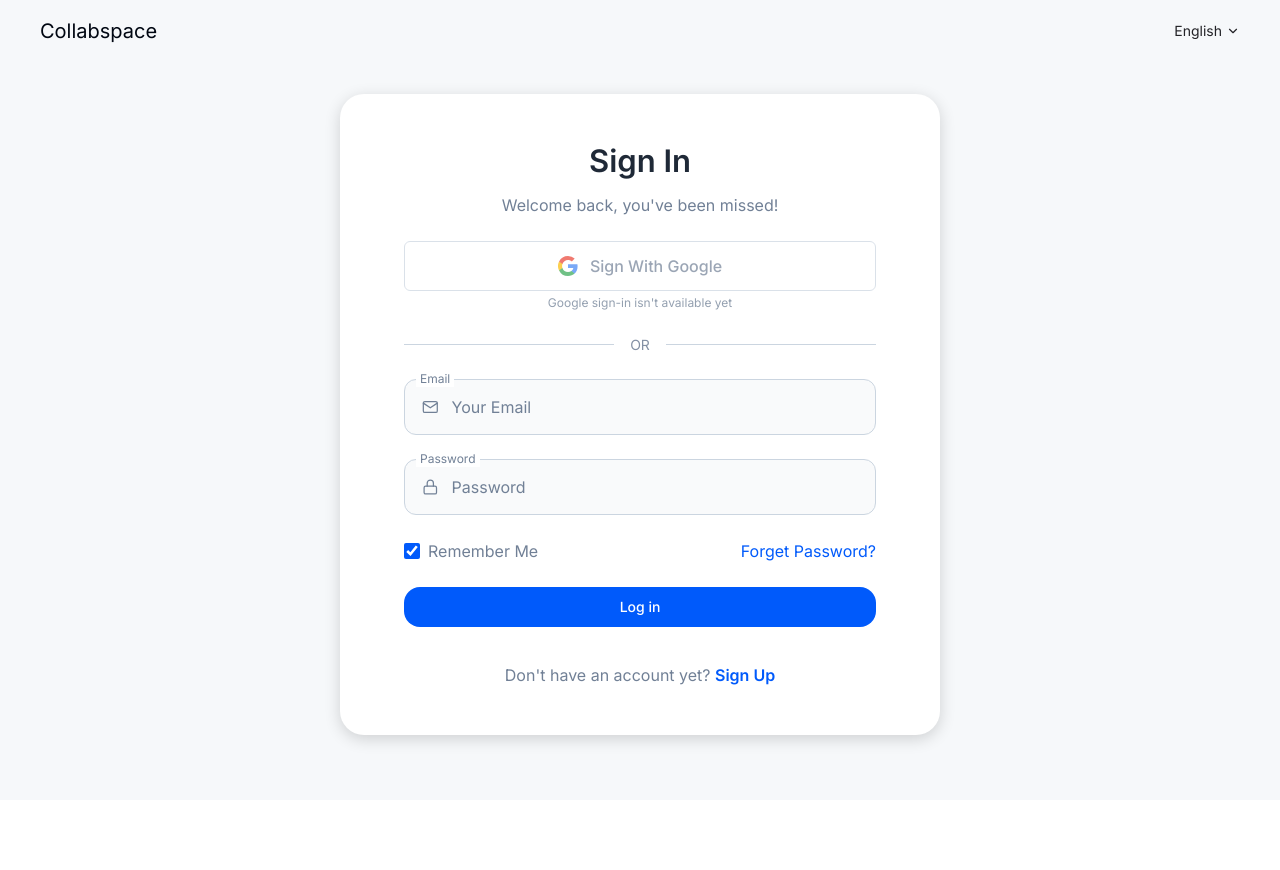
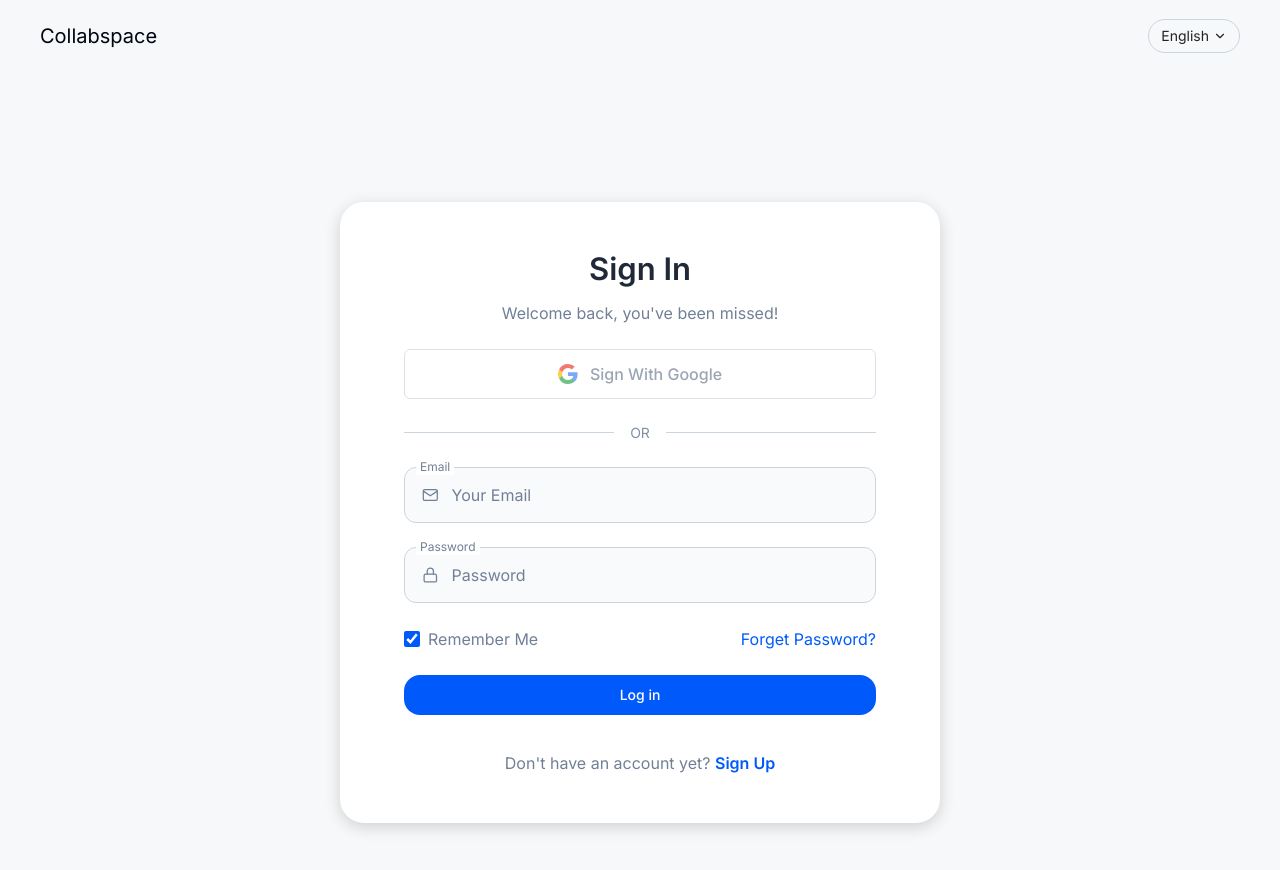
Before and after one commit to Abdelhakam23/collabspace-web, a Next.js app: page /login in a window 1280 px wide. Shown: the top 870 px of the page. Before the commit the page ends 800 px from the top, so only its background shows below. Built offline with nearby package versions, Linux system fonts and the light colour scheme; no server answers.

Commit message:
Align auth shell geometry with the final frames
Card top sits at the frame's 202.5px (72px header plus 130px), the
language switcher renders as the source's outlined pill, and the Google
unavailability note moves to an accessible description and tooltip so
the visible layout matches the design.

```diff
--- a/components/auth/auth-shell.tsx
+++ b/components/auth/auth-shell.tsx
@@ -8,14 +8,14 @@ import type { ReactNode } from "react";
 export function AuthShell({ children }: { children: ReactNode }) {
   return (
     <div className="min-h-screen bg-[#f6f8fa]">
-      <header className="flex items-center justify-between px-6 py-4 sm:px-10">
+      <header className="flex h-[72px] items-center justify-between px-6 sm:px-10">
         <span className="font-[family-name:var(--font-rubik)] text-[20px] font-normal text-[#000712]">Collabspace</span>
         {/* Language switcher: the design shows it, but there is no i18n API, so it
             stays visible and intentionally non-functional. See docs/design-api-gaps.md. */}
         <button
           type="button"
           aria-disabled="true"
-          className="flex items-center gap-1 text-sm text-secondary-600"
+          className="flex items-center gap-1 rounded-full border border-[#cbd5e0] px-3 py-1.5 text-sm text-secondary-600"
           title="English"
         >
           English
@@ -24,7 +24,7 @@ export function AuthShell({ children }: { children: ReactNode }) {
           </svg>
         </button>
       </header>
-      <main className="flex items-start justify-center px-4 pb-16 pt-4 sm:pt-8">
+      <main className="flex items-start justify-center px-4 pb-16 pt-[130px]">
         <div className="w-full max-w-[600px] rounded-3xl bg-white px-6 py-10 shadow-[0_4px_16px_rgba(0,0,0,0.16)] sm:px-16 sm:py-12">
           {children}
         </div>
--- a/components/auth/primitives.tsx
+++ b/components/auth/primitives.tsx
@@ -24,19 +24,20 @@ export function PrimaryButton({ children, ...props }: ButtonHTMLAttributes<HTMLB
  */
 export function GoogleButton() {
   return (
-    <div className="space-y-1">
+    <div>
       <button
         type="button"
         disabled
+        title="Google sign-in isn't available yet"
         aria-describedby="google-unavailable"
         className="flex h-[50px] w-full cursor-not-allowed items-center justify-center gap-3 rounded-md border border-[#cbd5e0] bg-white text-base font-medium text-[#718096] opacity-70"
       >
         <GoogleIcon />
         Sign With Google
       </button>
-      <p id="google-unavailable" className="text-center text-xs text-[#94a0b0]">
+      <span id="google-unavailable" className="sr-only">
         Google sign-in isn&apos;t available yet
-      </p>
+      </span>
     </div>
   );
 }
```
